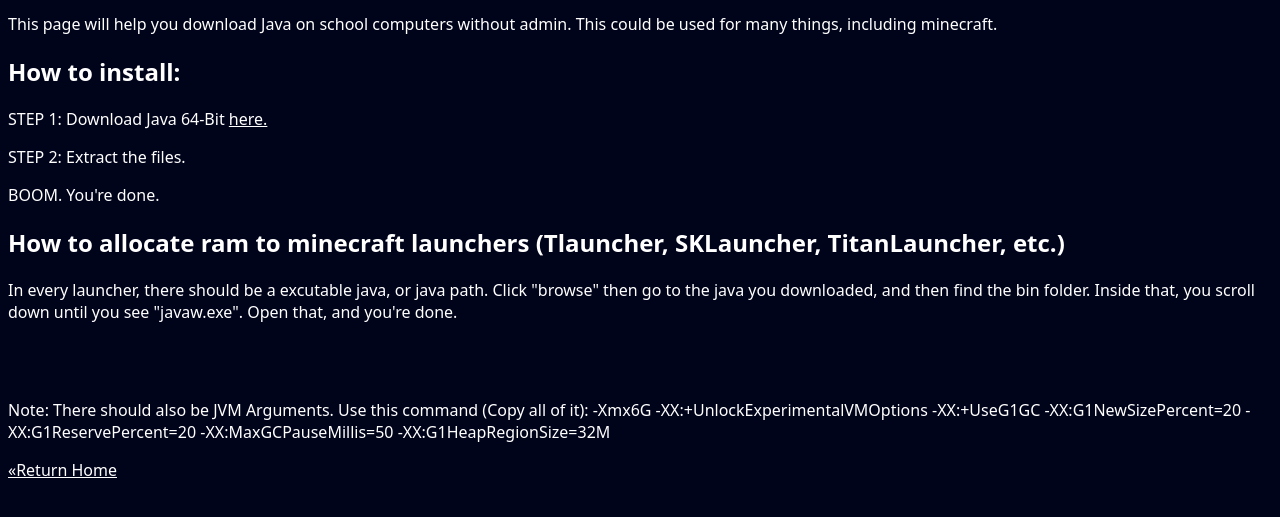
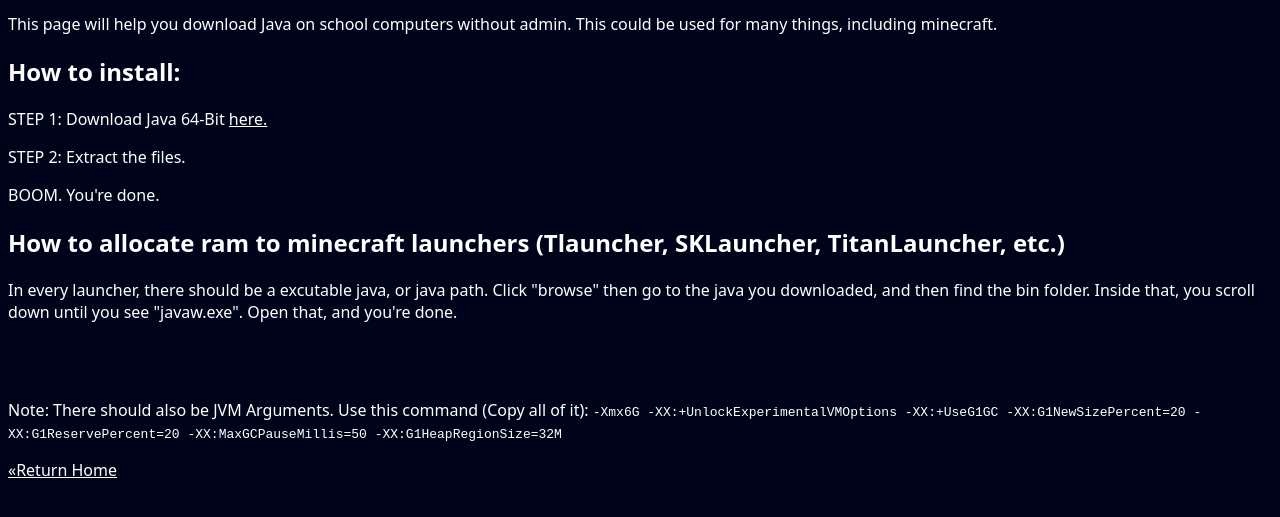
Before and after one commit to PortableStuff/jre_x64, a plain HTML site: page index.html in a window 1280 px wide. Shown: the part 111-628 px from the top of the page. Drawn offline with Linux system fonts and the light colour scheme.

Commit message:
Update index.html

```diff
--- a/index.html
+++ b/index.html
@@ -17,6 +17,6 @@ Java x64 Bit Portable
 <p style="font-family:system-ui;color:white;">In every launcher, there should be a excutable java, or java path. Click "browse" then go to the java you downloaded, and then find the bin folder. Inside that, you scroll down until you see "javaw.exe". Open that, and you're done.</p>
 <br>
 <br>
-<p style="font-family:system-ui;color:white;">Note: There should also be JVM Arguments. Use this command (Copy all of it): -Xmx6G -XX:+UnlockExperimentalVMOptions -XX:+UseG1GC -XX:G1NewSizePercent=20 -XX:G1ReservePercent=20 -XX:MaxGCPauseMillis=50 -XX:G1HeapRegionSize=32M</p>
+<p style="font-family:system-ui;color:white;">Note: There should also be JVM Arguments. Use this command (Copy all of it): <code>-Xmx6G -XX:+UnlockExperimentalVMOptions -XX:+UseG1GC -XX:G1NewSizePercent=20 -XX:G1ReservePercent=20 -XX:MaxGCPauseMillis=50 -XX:G1HeapRegionSize=32M</code></p>
 <a href="https://portablestuff.github.io" style="font-famiy:calibri;color:white;">«Return Home</a>
 </body>
```
